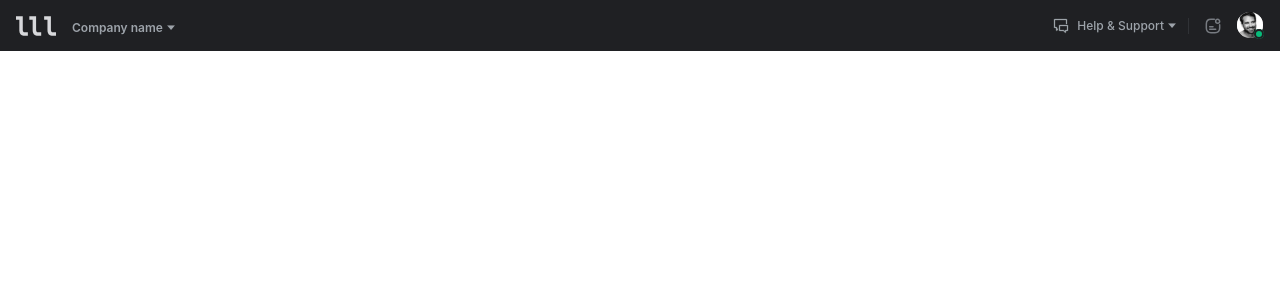
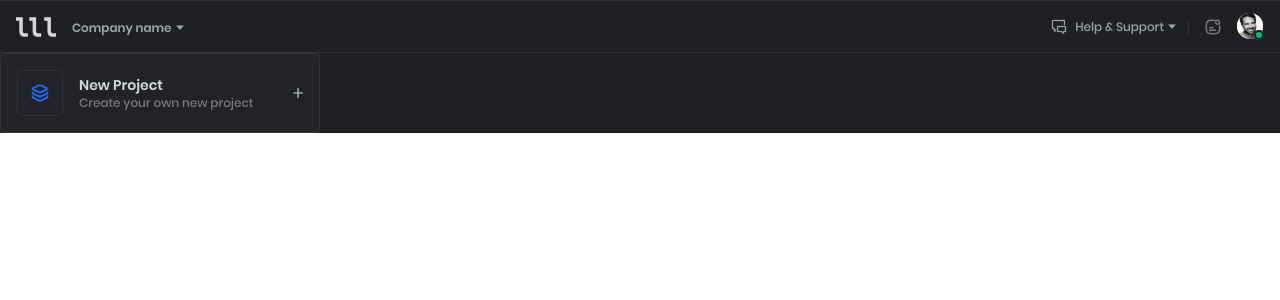
Before and after one commit to itsmetambui/fl0-assessment, a Next.js app: page / in a window 1280 px wide. Shown: the top 300 px of the page. Built offline with nearby package versions, Linux system fonts and the light colour scheme.

Commit message:
feat: add new project button and header border

```diff
--- a/components/Header.tsx
+++ b/components/Header.tsx
@@ -2,7 +2,7 @@ import Image from "next/image";
 
 export default function Header() {
   return (
-    <header className="flex items-center justify-between px-4 py-3">
+    <header className="flex items-center justify-between px-4 py-3 border-y border-dark-lighter">
       <div className="flex items-center justify-between gap-4">
         <Image
           src="/images/Button.Logo.Back.svg"
--- /dev/null
+++ b/components/NewProjectButton.tsx
@@ -0,0 +1,20 @@
+import Image from "next/image";
+
+export default function NewProjectButton() {
+  return (
+    <button className="flex items-center justify-between p-4 transition-all border rounded border-dark-lighter bg-dark hover:bg-dark-lighter">
+      <div className="flex items-center justify-center p-3 border rounded-md border-dark-lighter">
+        <Image src="/images/layer.svg" alt="lightning" height={20} width={20} />
+      </div>
+      <div className="flex flex-col items-start justify-between ml-4 mr-10">
+        <span className="text-sm font-semibold text-spacegrey-lighter">
+          New Project
+        </span>
+        <span className="text-xs font-medium text-spacegrey-darker">
+          Create your own new project
+        </span>
+      </div>
+      <Image src="/images/Group 24191.svg" alt="plus" height={10} width={10} />
+    </button>
+  );
+}
--- a/pages/index.tsx
+++ b/pages/index.tsx
@@ -1,10 +1,14 @@
 import type { NextPage } from "next";
 import Header from "../components/Header";
+import NewProjectButton from "../components/NewProjectButton";
 
 const Home: NextPage = () => {
   return (
-    <div className="bg-dark">
+    <div className="bg-dark-darker">
       <Header />
+      <main>
+        <NewProjectButton />
+      </main>
     </div>
   );
 };
--- a/styles/globals.css
+++ b/styles/globals.css
@@ -24,8 +24,8 @@ html,
 body {
   padding: 0;
   margin: 0;
-  font-family: -apple-system, BlinkMacSystemFont, Segoe UI, Roboto, Oxygen,
-    Ubuntu, Cantarell, Fira Sans, Droid Sans, Helvetica Neue, sans-serif;
+  font-family: Poppins, -apple-system, BlinkMacSystemFont, Segoe UI, Roboto,
+    Oxygen, Ubuntu, Cantarell, Fira Sans, Droid Sans, Helvetica Neue, sans-serif;
 }
 
 a {
--- a/tailwind.config.js
+++ b/tailwind.config.js
@@ -15,8 +15,9 @@ module.exports = {
           darker: "#777B81",
         },
         dark: {
-          DEFAULT: "#1F2023",
+          DEFAULT: "#222326",
           lighter: "#303236",
+          darker: "#1F2023",
         },
       },
     },
```
Also changed, not shown: components/RecipeCard.tsx (added).
